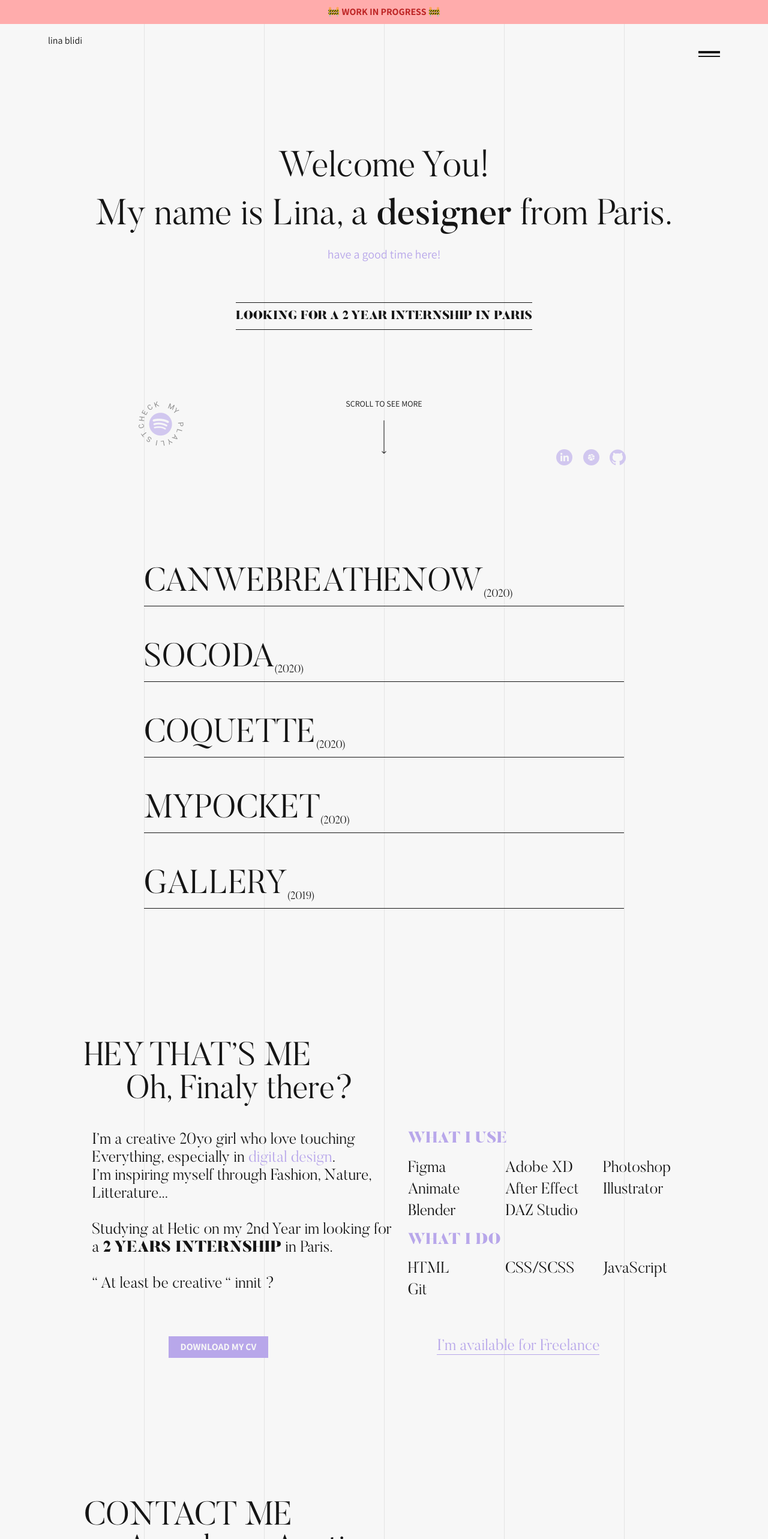
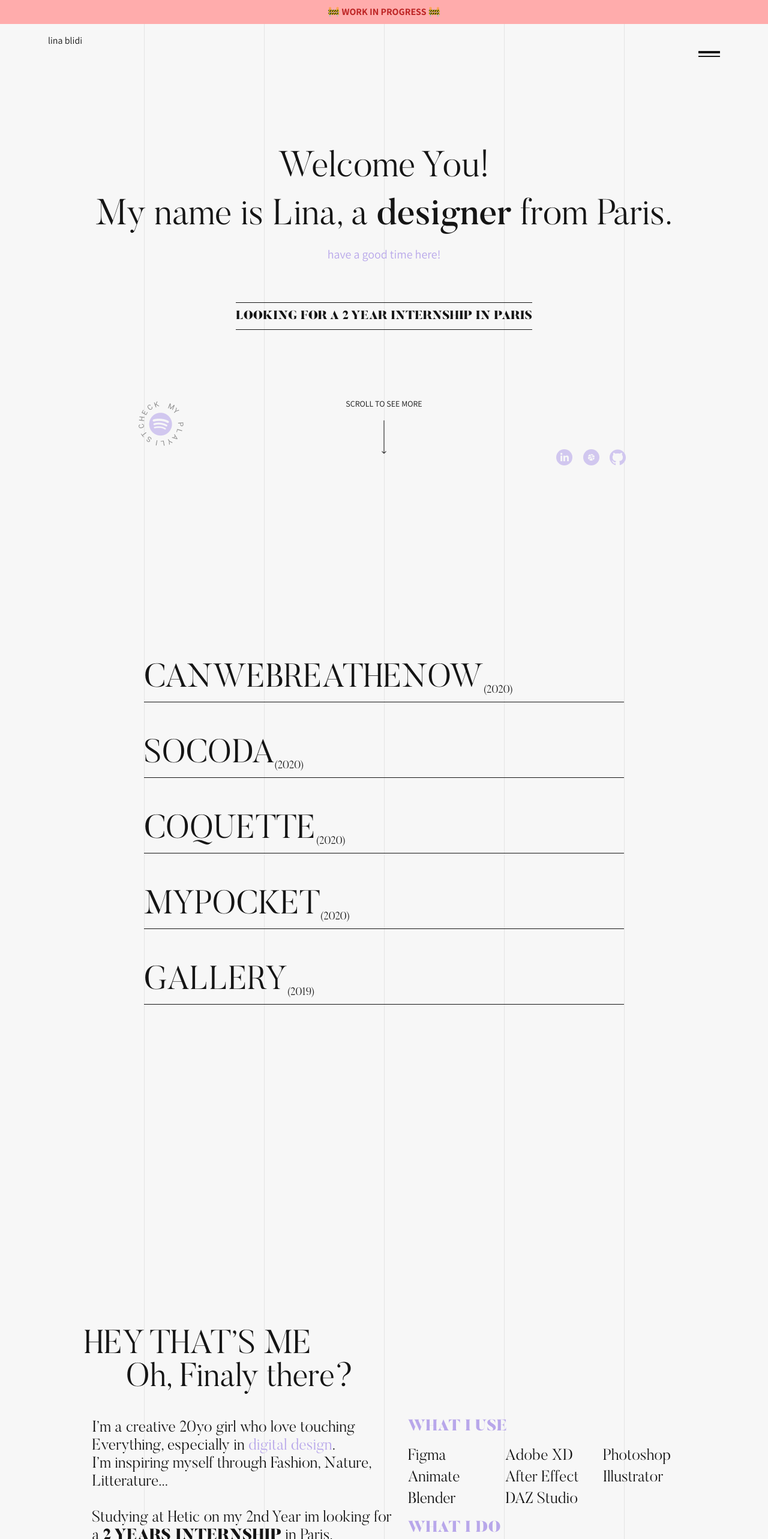
Before and after one commit to MaevaWolff/LinaBLIDI-portfolio, a React (Create React App) app: page / in a window 1280 px wide. Shown: the top 2566 px of the page at 60% size. Built offline with nearby package versions, Linux system fonts and the light colour scheme.

Commit message:
refactor: replace height size in all container in home

```diff
--- a/src/components/HomeAbout/HomeAbout.component.jsx
+++ b/src/components/HomeAbout/HomeAbout.component.jsx
@@ -56,7 +56,7 @@ export default function HomeAbout() {
 
 const Container = styled.div`
   width: 100%;
-  height: 100vh;
+  height: 140vh;
   display: flex;
   justify-content: center;
   flex-direction: column;
--- a/src/components/HomeContact/HomeContact.component.jsx
+++ b/src/components/HomeContact/HomeContact.component.jsx
@@ -46,7 +46,7 @@ export default function HomeContact() {
 
 const Container = styled.div`
   width: 100%;
-  height: 100vh;
+  height: 140vh;
   display: flex;
   justify-content: center;
   flex-direction: column;
@@ -105,7 +105,7 @@ font-size: ${fontSize.s};
 @media (min-width: ${breakpoints.large}) {
   font-size: ${fontSize.l};
 }
-}`;
+`;
 
 const Socials = styled.div`
   display: flex;
@@ -118,6 +118,7 @@ const Links = styled.a`
 transition: 0.4s;
 &:hover {
   transform: scale(1.4);
+}
 `;
 
 const Illu = styled.img`
--- a/src/components/HomeWorks/HomeWorks.component.jsx
+++ b/src/components/HomeWorks/HomeWorks.component.jsx
@@ -68,7 +68,8 @@ export default function HomeWorks() {
 }
 
 const Container = styled.div`
-  height: 100vh;
+  height: 140vh;
+
   display: flex;
   justify-content: center;
   align-items: center;
```
